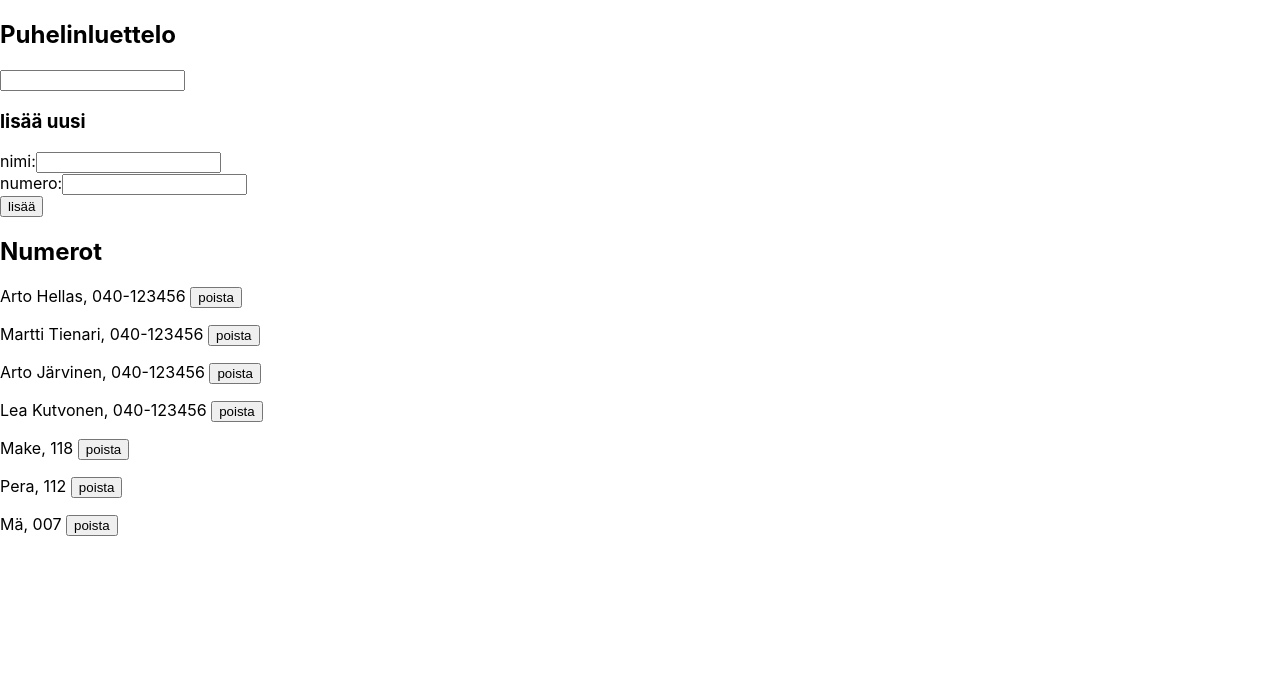
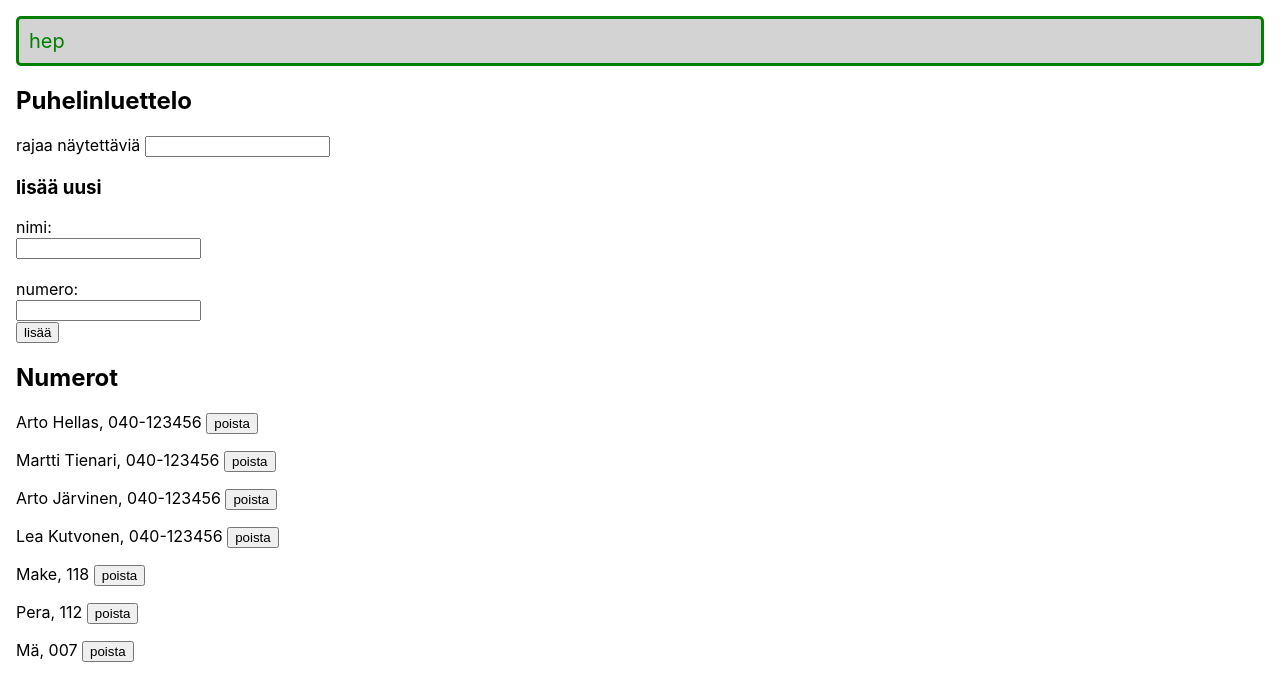
Before and after one commit to juhoaj/fullstack, a React (Create React App) app in the folder osa_2/puhelinluettelo/: page / in a window 1280 px wide. Shown: the top 700 px of the page. Built offline with nearby package versions, Linux system fonts and the light colour scheme; data requests are answered from the project's data file.

Commit message:
ennen refaktorointia

```diff
--- /dev/null
+++ b/osa_2/puhelinluettelo/src/App.css
@@ -0,0 +1,14 @@
+body {
+    padding: 1rem;
+}
+
+.notification {
+    color: green;
+    background: lightgrey;
+    font-size: 20px;
+    border-style: solid;
+    border-radius: 5px;
+    border-color: green;
+    padding: 10px;
+    margin-bottom: 10px;
+  }
--- a/osa_2/puhelinluettelo/src/App.js
+++ b/osa_2/puhelinluettelo/src/App.js
@@ -1,14 +1,16 @@
 import React, { useState, useEffect } from 'react'
 // import axios from 'axios'
 import personService from './services/persons'
+import './App.css';
 
 const App = () => {
 
     const [persons, setPersons] = useState([])
     const [search, setSearch] = useState('')
+    const [message, setMessage] = useState('hep')
 
     const hook = () => {
-        console.log('effect')
+        // console.log('effect')
         personService
             .getAll()
             .then(initialPersons => {
@@ -19,26 +21,25 @@
 
     useEffect(hook, [])
 
-
-
     const handleSearchChange = (event) => {
-        console.log(event.target.value)
+        // console.log(event.target.value)
         setSearch(event.target.value)
     }
 
-
-
     return (
         <div>
+            <Notification message={message} />
             <h2>Puhelinluettelo</h2>
             <Input
                 value={search}
                 onChange={handleSearchChange}
+                label='rajaa näytettäviä'
             />
             <h3>lisää uusi</h3>
             <AddPerson
                 persons={persons}
                 setPersons={setPersons}
+                setMessage={setMessage}
             />
             <h2>Numerot</h2>
             <Persons
@@ -49,11 +50,15 @@
     )
 }
 
-const Input = ({ value, onChange }) => (
-    <input
-        value={value}
-        onChange={onChange}
-    />
+const Input = ({ value, onChange, label }) => (
+    <div>
+        <label>{label} </label>
+        <input
+            value={value}
+            onChange={onChange}
+        />
+    </div>
+
 )
 
 const Persons = ({ persons, hook }) => persons.map(person =>
@@ -64,7 +69,7 @@
     />
 )
 
-const AddPerson = ({persons, setPersons}) => {
+const AddPerson = ({persons, setPersons, setMessage}) => {
 
     const [newName, setNewName] = useState('')
     const [newNumber, setNewNumber] = useState('')
@@ -86,13 +91,17 @@
             // id: persons.length + 1,
         }
 
-        persons.filter(elementti => elementti.name === newName).length > 0
-            ? window.alert(`${newName} on jo luettelossa`)
-            : personService
+        if (persons.filter(elementti => elementti.name === newName).length > 0) {
+            window.alert(`${newName} on jo luettelossa`)
+        } else {
+             personService
                 .create(personObject)
                 .then(returnedNote => {
                     setPersons(persons.concat(returnedNote))
                 })
+
+
+        }
         setNewName('')
         setNewNumber('')
     }
@@ -146,6 +155,17 @@
     //
 }
 
+const Notification = ({ message }) => {
+    if (message === null) {
+      return null
+    }
+
+    return (
+      <div className="notification">
+        {message}
+      </div>
+    )
+  }
 
 
 export default App
```
